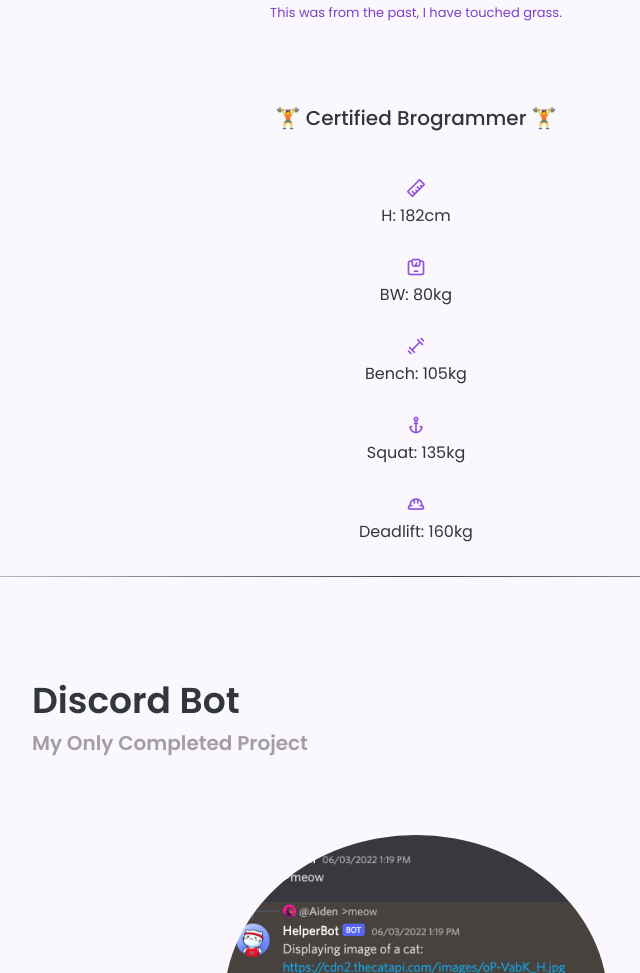
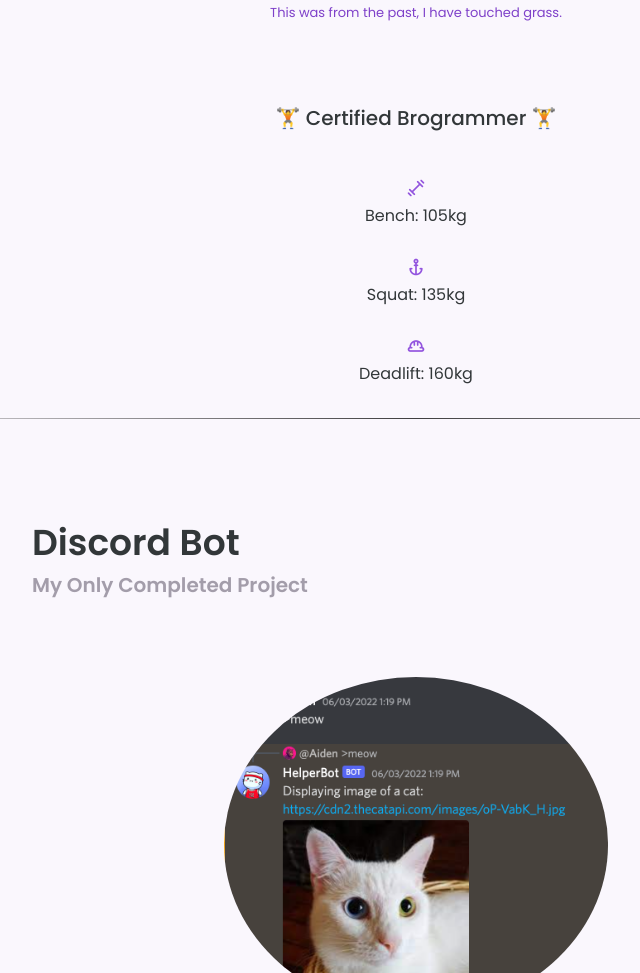
Before and after one commit to aidenrawles/Personal-Profile-Challenge, a plain HTML site: page index.html in a window 1280 px wide. Shown: the part 2207-3180 px from the top of the page, without its empty margins (224-864 px from the left). Drawn offline with nearby package versions, Linux system fonts and the light colour scheme.

Commit message:
Removed elements from About me section

```diff
--- a/index.html
+++ b/index.html
@@ -138,12 +138,6 @@
                                 <h3 class="stats__subtitle">🏋️ Certified Brogrammer 🏋️</h3>
                                 <ul class="stats__gymlist grid">
                                     <li>
-                                        <i class="uil uil-ruler stats__icon"></i> H: 182cm
-                                    </li>
-                                    <li>
-                                        <i class="uil uil-weight stats__icon"></i> BW: 80kg
-                                    </li>
-                                    <li>
                                         <i class="uil uil-dumbbell stats__icon"></i> Bench: 105kg
                                     </li>
                                     <li>
```
